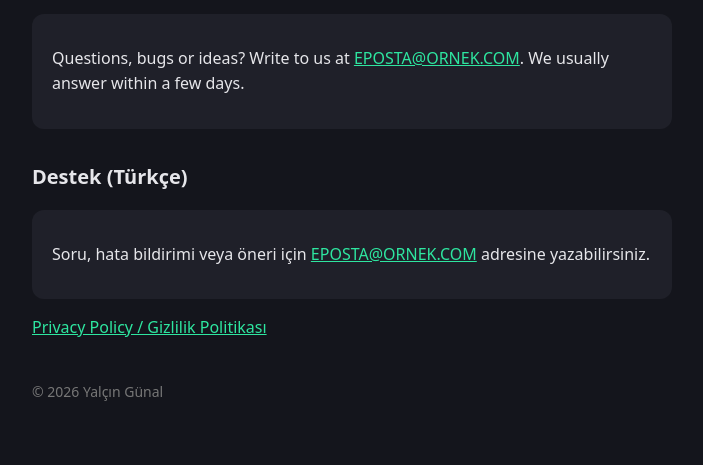
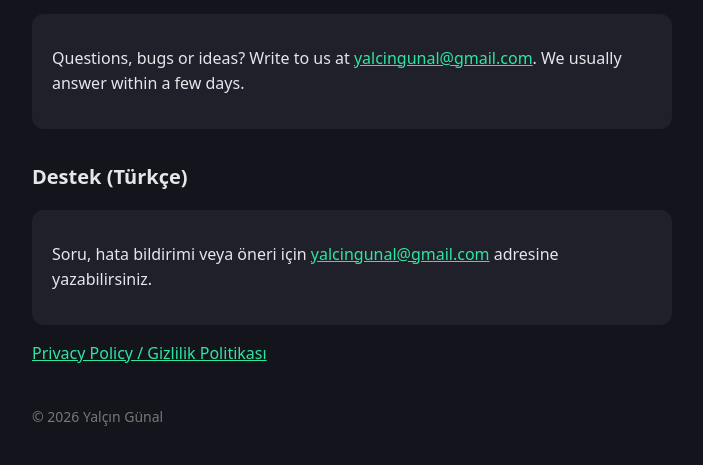
Before and after one commit to yalcingunal/mirrorgate, a plain HTML site: page index.html in a window 1280 px wide. Shown: the part 457-922 px from the top of the page, without its empty margins (288-991 px from the left). Before the commit the page ends 900 px from the top, so only its background shows below. Drawn offline with Linux system fonts and the light colour scheme.

Commit message:
Update index.html

```diff
--- a/index.html
+++ b/index.html
@@ -20,12 +20,12 @@ footer{margin-top:40px;color:#777;font-size:14px}
 
 <h2>Support</h2>
 <div class="card">
-<p>Questions, bugs or ideas? Write to us at <a href="mailto:EPOSTA@ORNEK.COM">EPOSTA@ORNEK.COM</a>. We usually answer within a few days.</p>
+<p>Questions, bugs or ideas? Write to us at <a href="mailto:yalcingunal@gmail.com">yalcingunal@gmail.com</a>. We usually answer within a few days.</p>
 </div>
 
 <h2>Destek (Türkçe)</h2>
 <div class="card">
-<p>Soru, hata bildirimi veya öneri için <a href="mailto:EPOSTA@ORNEK.COM">EPOSTA@ORNEK.COM</a> adresine yazabilirsiniz.</p>
+<p>Soru, hata bildirimi veya öneri için <a href="mailto:yalcingunal@gmail.com">yalcingunal@gmail.com</a> adresine yazabilirsiniz.</p>
 </div>
 
 <p><a href="privacy.html">Privacy Policy / Gizlilik Politikası</a></p>
```
